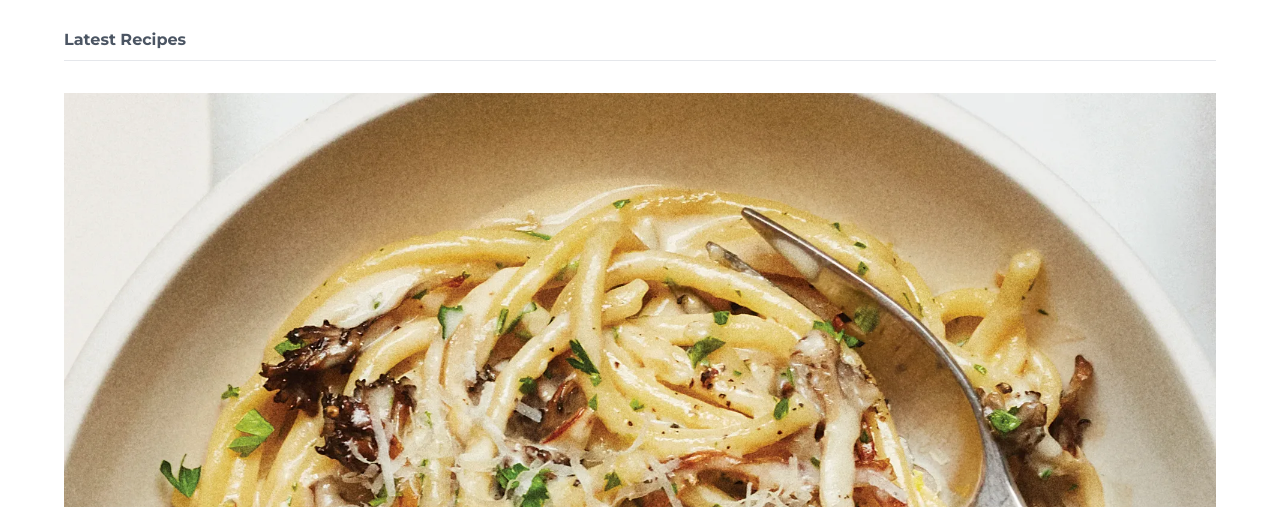
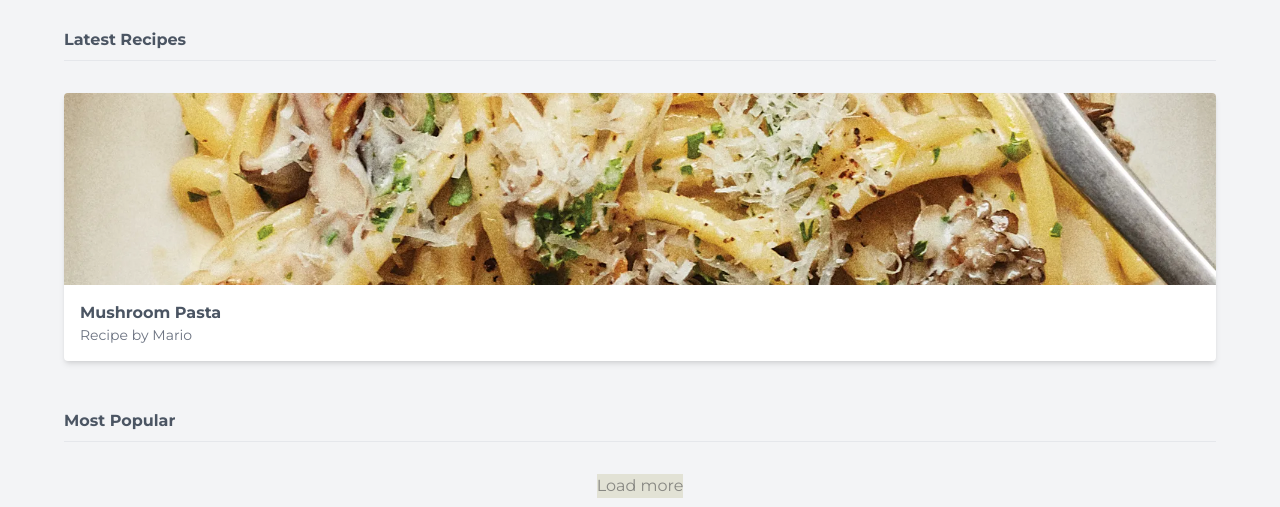
Before and after one commit to brucem98/Tailwind_recipe_site, a website: page src/index.html in a window 1280 px wide. Shown: the part 293-800 px from the top of the page. Drawn offline with Linux system fonts and the light colour scheme.

Commit message:
Designing cards

```diff
--- a/src/index.html
+++ b/src/index.html
@@ -35,7 +35,7 @@
       </nav>
     </div>
 
-    <main class="px-16 py-6">
+    <main class="px-16 py-6 bg-gray-100">
       <div class="flex justify-center md:justify-end">
         <a href="#" class="text-primary">Log in</a>
         <a href="#" class="text-primary ml-2">Sign up</a>
@@ -49,13 +49,13 @@
       <div>
         <h4 class="font-bold mt-12 pb-2 border-b border-gray-200">Latest Recipes</h4>
 
-        <div>
+        <div class="mt-8">
           <!-- cards go here -->
-          <div class="mt-8">
-            <img src="../public/img/mushroom-pasta.webp" alt="mushroom-pasta">
-            <div>
-              <span>Mushroom Pasta</span>
-              <span>Recipe by Mario</span>
+          <div class="bg-white rounded overflow-hidden shadow-md">
+            <img src="../public/img/mushroom-pasta.webp" alt="mushroom-pasta" class="w-full h-32 sm:h-48 object-cover">
+            <div class="m-4">
+              <span class="font-bold">Mushroom Pasta</span>
+              <span class="block text-gray-500 text-sm">Recipe by Mario</span>
             </div>
           </div>
         </div>
```
Also changed, not shown: public/output.css.
